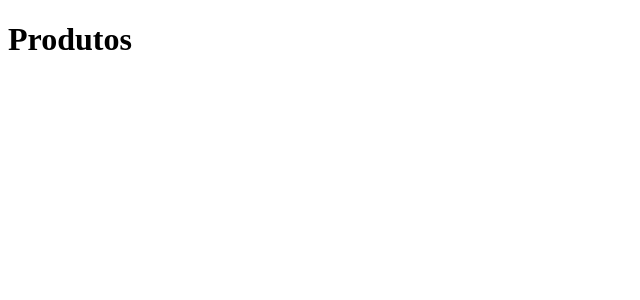
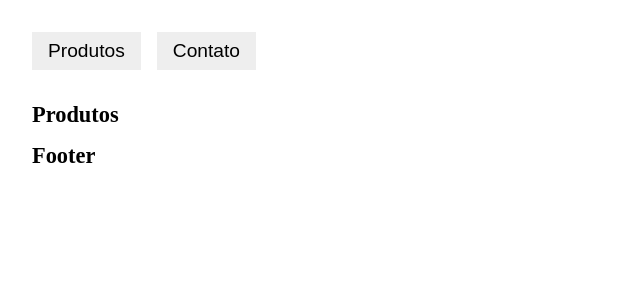
Before and after one commit to ValmyrTavares/FirstReactProjetcReady, a React (Create React App) app: page / in a window 1280 px wide. Shown: the top 300 px of the page, without its empty margins (0-640 px from the left). Built offline with nearby package versions, Linux system fonts and the light colour scheme.

Commit message:
Contruido alguns componentes básicos e o uso do style-module é o destaque. Eu honestamente ainda não vi vantagem aprox 14 minutos da primeira aula do desafio

```diff
--- /dev/null
+++ b/src/App.css
@@ -0,0 +1,14 @@
+body {
+    margin:2rem;
+}
+img {
+    max-width: 100%;
+    border-radius: .5rem
+}
+a {
+    text-decoration: none;
+    color: black;
+}
+h1{
+    font-size: 1.4rem;
+}
--- a/src/App.js
+++ b/src/App.js
@@ -1,23 +1,27 @@
 import React from 'react'
 import {BrowserRouter, Routes, Route} from 'react-router-dom'
+import './App.css'
 import Produtos from './Components/Produtos'
+import Header from './Components/Header'
+import Footer from './Components/Footer'
+import Contato from './Components/Contato'
+
 
 
 function App() {
   return (
-    <div>
+    <div className="App">
 
       <BrowserRouter>
+      <Header />
+      <div className="content">
         <Routes>
           <Route path="/" element={<Produtos />}></Route>
-
+          <Route path="contato" element={<Contato />}></Route>
         </Routes>
-
+      </div>
+      <Footer />
       </BrowserRouter>
-
-
-
-
     </div>
   )
 }
--- /dev/null
+++ b/src/Components/Contato.js
@@ -0,0 +1,12 @@
+import React from 'react'
+import style from './Contato.module.css'
+
+function Contato() {
+    return (
+        <div>
+            <h1>Contato</h1>
+        </div>
+    )
+}
+
+export default Contato
--- /dev/null
+++ b/src/Components/Footer.js
@@ -0,0 +1,12 @@
+import React from 'react'
+import style from './Footer.module.css'
+
+function Footer() {
+    return (
+        <div>
+            <h1>Footer</h1>
+        </div>
+    )
+}
+
+export default Footer
--- /dev/null
+++ b/src/Components/Header.js
@@ -0,0 +1,20 @@
+import React from 'react'
+import styles from './Header.module.css'
+import {NavLink} from 'react-router-dom'
+
+function Header() {
+    return (
+        <nav className={styles.header}>
+            <ul>
+                <li>
+                    <NavLink activeClassName={styles.active}  className={styles.link} to='/' end>Produtos</NavLink>
+                </li>
+                <li>
+                    <NavLink activeClassName={styles.active}  className={styles.link} to='contato'>Contato</NavLink>
+                </li>
+            </ul>
+        </nav>
+    )
+}
+
+export default Header
--- /dev/null
+++ b/src/Components/Header.module.css
@@ -0,0 +1,27 @@
+.header {
+    margin-bottom: 2rem;
+}
+.header ul {
+    display:flex;
+    padding: 0px;
+    margin: 0px;
+    list-style: none;
+}
+.header ul li {
+    margin-right: 1rem
+}
+.link{
+    display:block;
+    text-decoration: none;
+    font-size: 1.2rem;
+    font-family: Arial, Helvetica, sans-serif;
+    color:black;
+    background: #eee;
+    padding: .5rem 1rem;
+    border-radius: 4x;
+}
+
+.active,
+.link:hover{
+    background: #ddd;
+}
```
Also changed, not shown: src/Components/Contato.module.css (added), src/Components/Footer.module.css (added).
